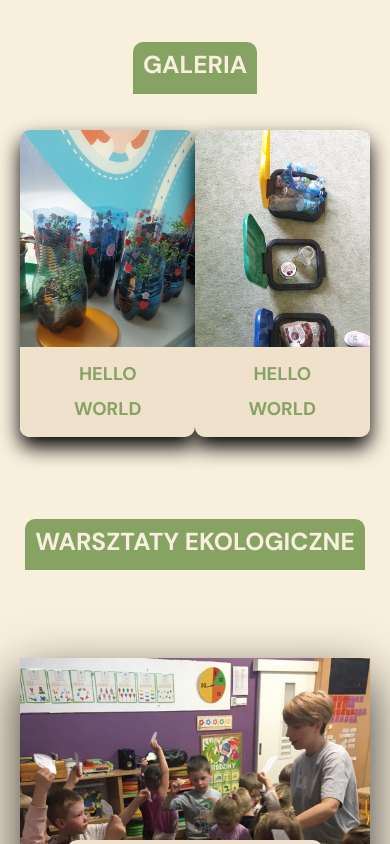
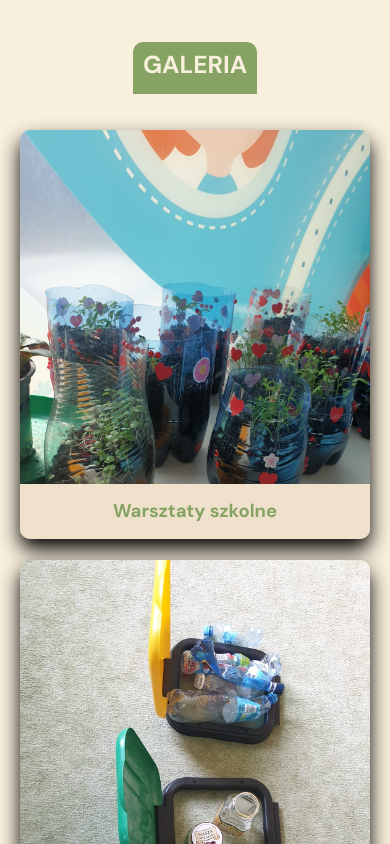
Before and after one commit to pgreber2504/ekolubni_v2, a Next.js app: page / in a window 390 px wide. Shown: the part 1500-2344 px from the top of the page. Built offline with nearby package versions, Linux system fonts and the light colour scheme.

Commit message:
fixed gallery design (mobile)

```diff
--- a/constants/gallery-data.ts
+++ b/constants/gallery-data.ts
@@ -2,6 +2,6 @@ import School from "../public/images/gallery/school.jpeg";
 import Preschool from "../public/images/gallery/preschool.jpeg";
 
 export const GALLERY_DATA = [
-  { src: School, alt: "school" },
-  { src: Preschool, alt: "preschool" },
+  { src: School, alt: "school", title: 'Warsztaty szkolne' },
+  { src: Preschool, alt: "preschool", title: 'Warsztaty dziecięce' },
 ];
--- a/sections/Gallery/Gallery.module.scss
+++ b/sections/Gallery/Gallery.module.scss
@@ -1,5 +1,15 @@
+@import '../../shared/styles/mixins';
+
 .gallery {
   width: 100%;
   display: flex;
   justify-content: space-evenly;
+  flex-direction: column;
+  gap: 2rem;
+
+
+  @include breakpoint(large){
+    flex-direction: row;
+    gap: unset;
+  }
 }
--- a/sections/Gallery/Gallery.tsx
+++ b/sections/Gallery/Gallery.tsx
@@ -19,7 +19,7 @@ const Gallery = ({ id, title, description }: GalleryPropTypes) => {
             key={el.alt}
             src={el.src}
             alt={el.alt}
-            title="HELLO WORLD"
+            title={el.title}
           />
         ))}
       </div>
--- a/sections/Gallery/GalleryItem/GalleryItem.module.scss
+++ b/sections/Gallery/GalleryItem/GalleryItem.module.scss
@@ -1,11 +1,16 @@
 @use "../../../shared/styles/variables";
+@use "../../../shared/styles/mixins";
 
 .gallery-item {
-  width: 30rem;
-  height: 30rem;
+  width: 100%;
+  height: 40rem;
   overflow: hidden;
   position: relative;
   cursor: zoom-in;
+
+  @include mixins.breakpoint(large){
+  width: 35rem;
+  }
 
   &:hover h4 {
     background-color: variables.$font-color;
```
